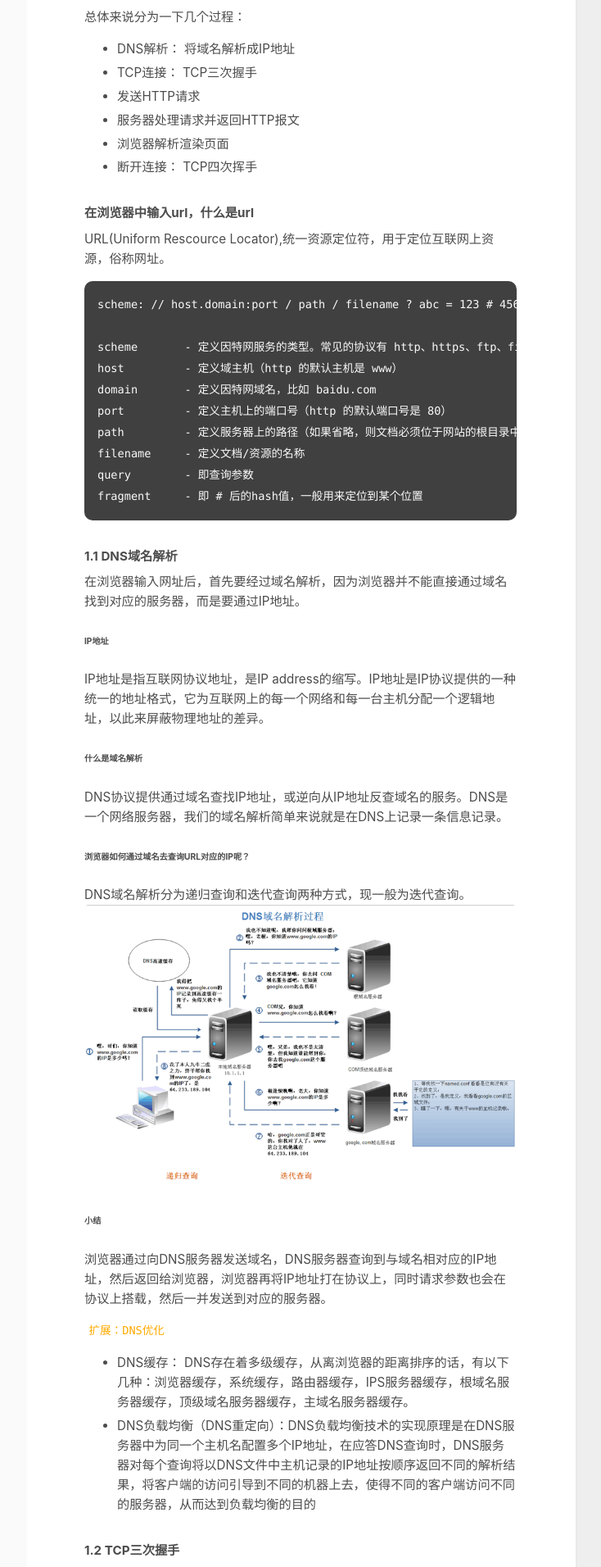
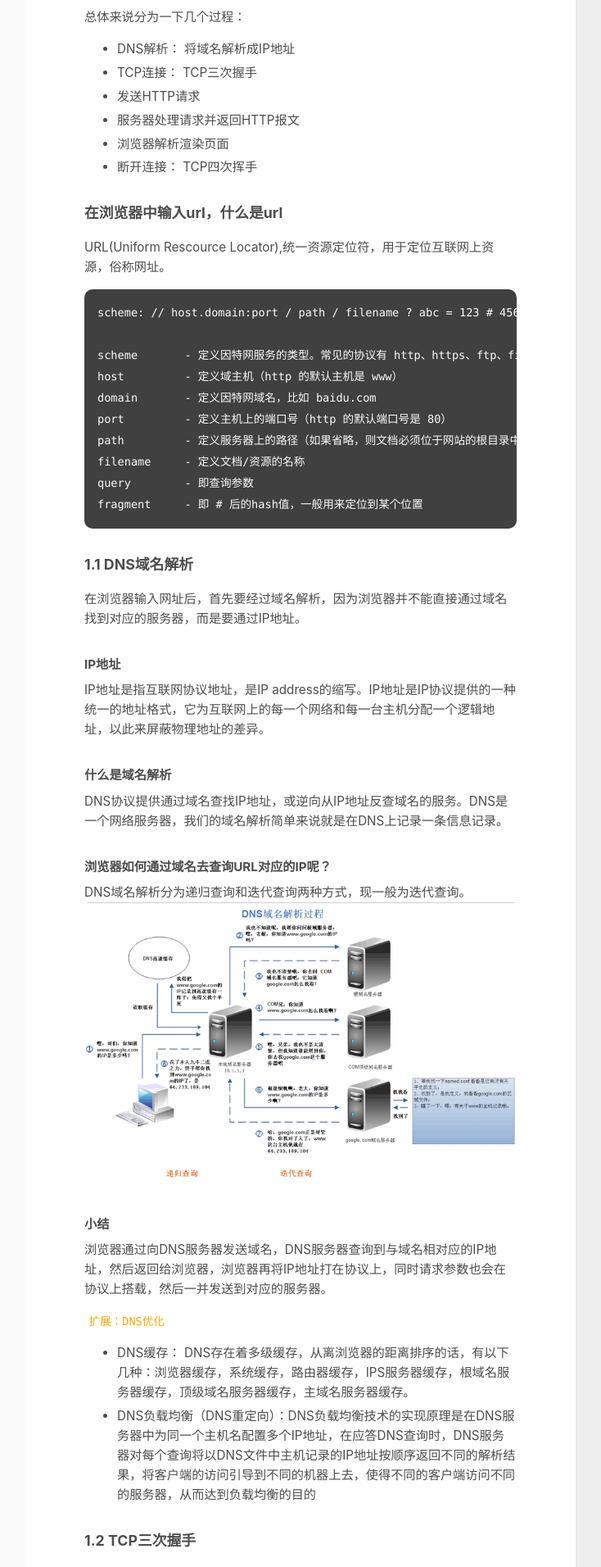
Before and after one commit to hahamiaomiao/blog, a Jekyll site: the page built from _posts/2019-12-17-mv.md, in a window 1280 px wide. Shown: the part 524-2436 px from the top of the page at 82% size, without its empty margins (417-1151 px from the left). Built offline with Jekyll 4.4.1, drawn with Linux system fonts in a browser that asks for light colours.

Commit message:
optimize

````diff
--- a/_posts/2019-12-17-mv.md
+++ b/_posts/2019-12-17-mv.md
@@ -15,7 +15,7 @@ comments: true
 - 浏览器解析渲染页面
 - 断开连接： TCP四次挥手
 
-#### 在浏览器中输入url，什么是url
+### 在浏览器中输入url，什么是url
 URL(Uniform Rescource Locator),统一资源定位符，用于定位互联网上资源，俗称网址。
 ```
 scheme: // host.domain:port / path / filename ? abc = 123 # 456789
@@ -30,65 +30,66 @@ query        - 即查询参数
 fragment     - 即 # 后的hash值，一般用来定位到某个位置
 ```
 
-#### 1.1 DNS域名解析
+### 1.1 DNS域名解析
 在浏览器输入网址后，首先要经过域名解析，因为浏览器并不能直接通过域名找到对应的服务器，而是要通过IP地址。
 
-###### IP地址
+#### IP地址
 IP地址是指互联网协议地址，是IP address的缩写。IP地址是IP协议提供的一种统一的地址格式，它为互联网上的每一个网络和每一台主机分配一个逻辑地址，以此来屏蔽物理地址的差异。
 
-###### 什么是域名解析
+#### 什么是域名解析
 DNS协议提供通过域名查找IP地址，或逆向从IP地址反查域名的服务。DNS是一个网络服务器，我们的域名解析简单来说就是在DNS上记录一条信息记录。
 
-###### 浏览器如何通过域名去查询URL对应的IP呢？
+#### 浏览器如何通过域名去查询URL对应的IP呢？
 DNS域名解析分为递归查询和迭代查询两种方式，现一般为迭代查询。<br>
 <img src="{{ '/assets/articleImg/19-12-17dns.png' }}" />
 
-###### 小结
+#### 小结
 浏览器通过向DNS服务器发送域名，DNS服务器查询到与域名相对应的IP地址，然后返回给浏览器，浏览器再将IP地址打在协议上，同时请求参数也会在协议上搭载，然后一并发送到对应的服务器。
 
 `扩展：DNS优化`<br>
 - DNS缓存： DNS存在着多级缓存，从离浏览器的距离排序的话，有以下几种：浏览器缓存，系统缓存，路由器缓存，IPS服务器缓存，根域名服务器缓存，顶级域名服务器缓存，主域名服务器缓存。
 - DNS负载均衡（DNS重定向）：DNS负载均衡技术的实现原理是在DNS服务器中为同一个主机名配置多个IP地址，在应答DNS查询时，DNS服务器对每个查询将以DNS文件中主机记录的IP地址按顺序返回不同的解析结果，将客户端的访问引导到不同的机器上去，使得不同的客户端访问不同的服务器，从而达到负载均衡的目的
 
-#### 1.2 TCP三次握手
+### 1.2 TCP三次握手
 在客户端发送数据之前会发起TCP三次握手用以同步客户端和服务端的序列号和确认号，并交换TCP窗口大小信息。<br>
 <img src="{{ '/assets/articleImg/19-12-17threehand.png' }}" />
+<img src="{{ '/assets/img/cat_404.jpg' }}" width="300px"><br>
 
-###### TCP三次握手的过程如下
+#### TCP三次握手的过程如下
 - 客户端发送一个带SYN=1,Seq=X的数据包到服务器端口
 - 服务器发挥一个带SYN=1,ACK=X+1,Seq=Y的响应包以示传达确认信息
 - 客户端再回传一个带ACK=Y+1,Seq=Z的数据包，代表“握手结束”
 
 `为什么三次握手谢稀仁著《计算机网络》中讲“三次握手”的目的是“为了防止已失效的连接请求报文段突然又传送到服务器因而产生错误”`
 
-#### 1.3 发送HTTP请求
+### 1.3 发送HTTP请求
 TCP三次握手结束后，开始发送HTTP请求报文。请求报文由请求行、请求头、请求体三个部分组成。
 
-###### 请求行
+#### 请求行
 请求行包含请求方法、URL、协议版本
 - 请求方法包含八种：GET POST PUT DELETE PATCH HEAD OPTIONS TRACE
 - URL及请求地址，由<协议>://<主机>:<端口>/<路径>?<参数> 组成
 - 协议版本即http版本号
 
-###### 请求头
+#### 请求头
 请求头包含请求的附加信息，由关键字/值对组成，每行一对，关键字和值用用英文冒号“:”分隔<br>
 请求头部通知服务器有关于客户端请求的信息。它包含许多有关的客户端环境和请求正文的有用信息。其中比如：Host,表示主机名，虚拟主机；Connection,HTTP/1.1增加的，使用keepalive，即持久连接，一个连接可以发送多个请求，User-Agent,请求发送者，兼容性以及定制化需求。
 
-###### 请求体
+#### 请求体
 请求体，可以承载多个请求参数的数据，包含回车符、换行符和请求数据，并不是所有请求都具有请求数据。
 
-#### 1.4 服务器处理请求并返回HTTP报文
+### 1.4 服务器处理请求并返回HTTP报文
 每台服务器上都会安装处理请求的应用---Web server。常见的web server产品有apache、nginx、IIS、Lighttpd等。但大部分都还是按照MVC设计模式进行搭建的。<br>
 <img src="{{ '/assets/articleImg/19-12-17mvc.png' }}" />
 
-#### 1.5 浏览器解析渲染页面
+### 1.5 浏览器解析渲染页面
 <img src="{{ '/assets/articleImg/19-12-17render.png' }}" />
 
-###### 浏览器的主要功能
+#### 浏览器的主要功能
 浏览器的主要功能就是向服务器发出请求，在浏览器窗口中展示您选择的网络资源，这里所说的资源一般是指HTML文档，也可以是PDF、图片或其他的类型。资源的位置由用户使用URI（统一资源标示符）指定。<br>
 浏览器解释并显示HTML文件得方式是在HTML和CSS规范中指定的。这些规定由网络标准化组织W3C（万维网联盟）进行维护，多年以来，各浏览器都没有完全遵从这些规范，同时还在开发自己特有的扩展程序，这给网络开发人员带来了严重的兼容性问题。如今，大多数的浏览器都是或多或少地遵从规范。
 
-###### 浏览器的主要构成
+#### 浏览器的主要构成
 - 用户界面(user Interface) - 包括地址栏、后退/前进按钮、书签目录等，也就是你所看到的除了用来显示你所请求页面的主窗口之外的其他部分。
 - 浏览器引擎(Browser Engine) - 用来查询及操作渲染引擎的接口。
 - 渲染引擎(Rendering Engine) - 用来显示请求的内容，例如，如果请求内容为html，它负责解析html及css，并将解析后的结果显示出来。
@@ -97,7 +98,7 @@ TCP三次握手结束后，开始发送HTTP请求报文。请求报文由请求
 - JS解释器(JS interpreter) - 用来解释执行JS代码。
 - 数据存储(DB perSISTENCE) - 属于持久层，浏览器需要在硬盘中保存类似cookie的各种数据，HTML5定义了web database技术，这是一种轻量级完整的客户端存储技术。
 
-###### 浏览器的渲染过程
+#### 浏览器的渲染过程
 <img src="{{ '/assets/articleImg/19-12-17view.png' }}" />
 
 **1.HTML解析，构建DOM**<br>
````
